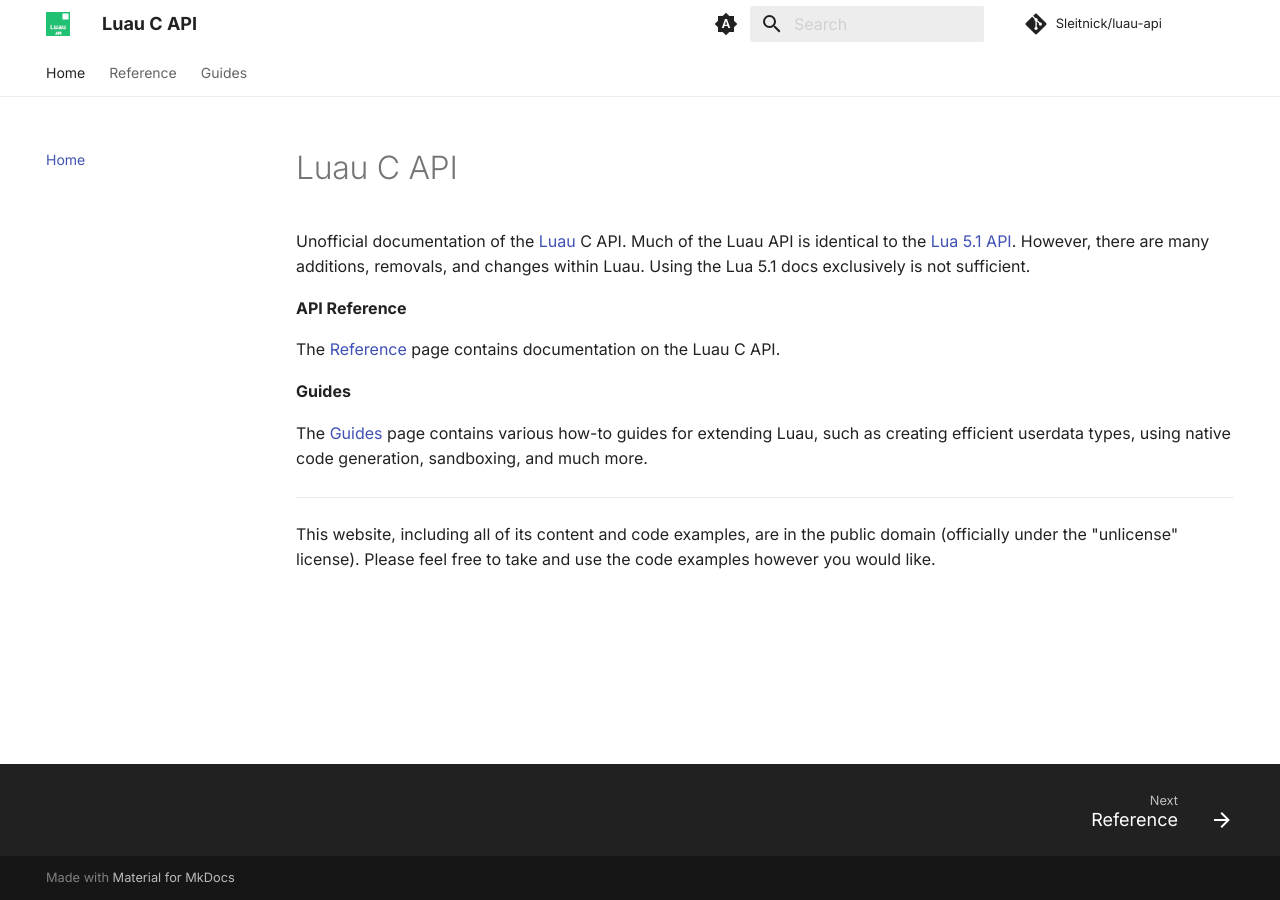
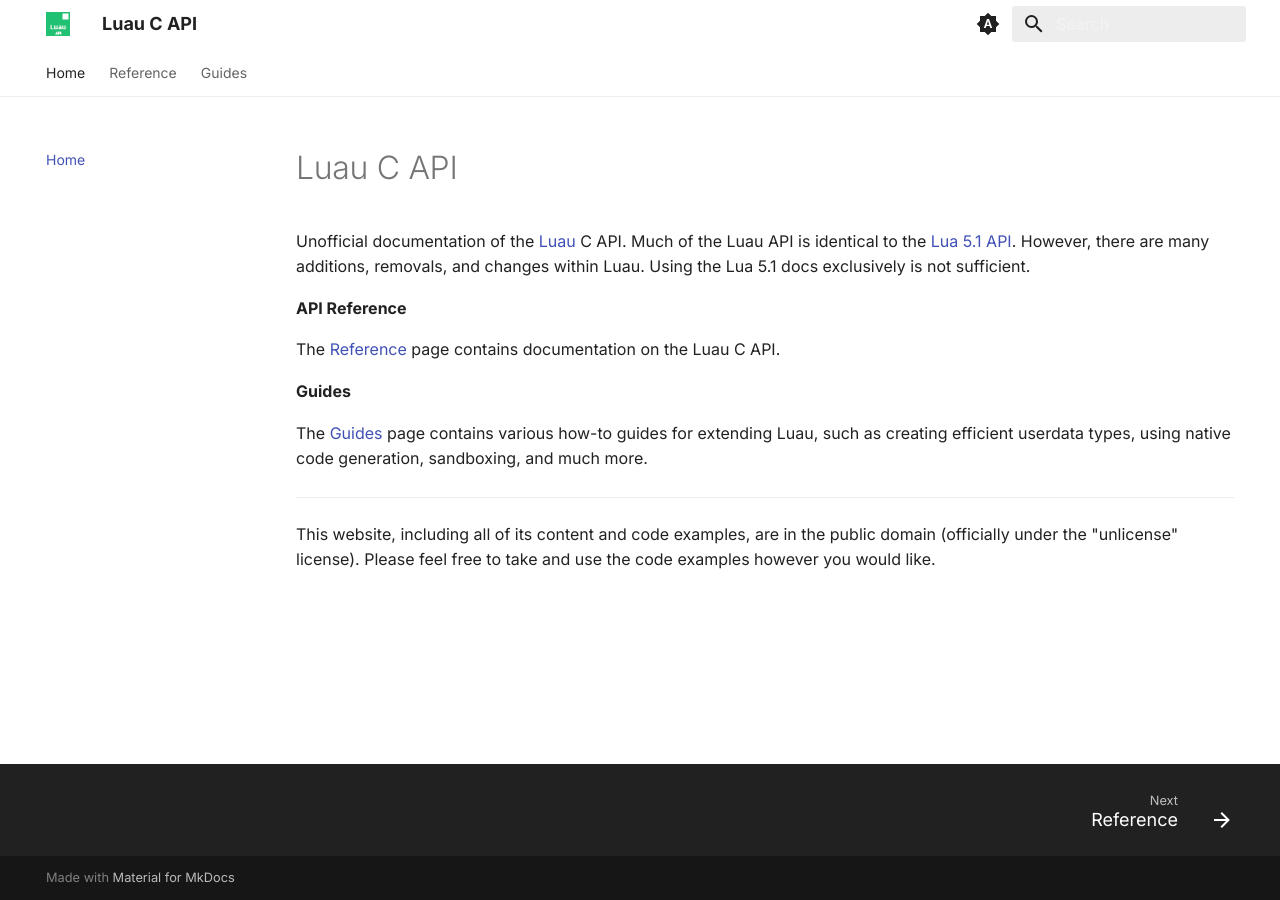
Before and after one commit to Sleitnick/luau-api, an MkDocs documentation site: the page built from docs/index.md, in a window 1280 px wide. Built offline with MkDocs 1.6.1 and Material for MkDocs 9.7.7, drawn with Linux system fonts in a browser that asks for light colours; comment, search, counter and statistics services are not loaded.

Commit message:
Remove repo

```diff
--- a/mkdocs.yml
+++ b/mkdocs.yml
@@ -37,9 +37,6 @@
       toggle:
         icon: material/brightness-4
         name: Switch to system preference
-
-repo_name: Sleitnick/luau-api
-repo_url: https://github.com/Sleitnick/luau-api
 
 extra_css:
   - stylesheets/extra.css
```
